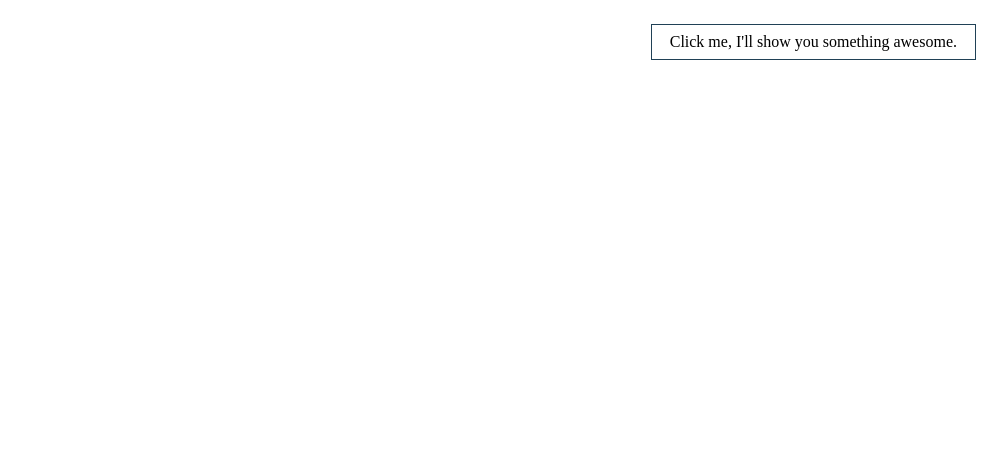
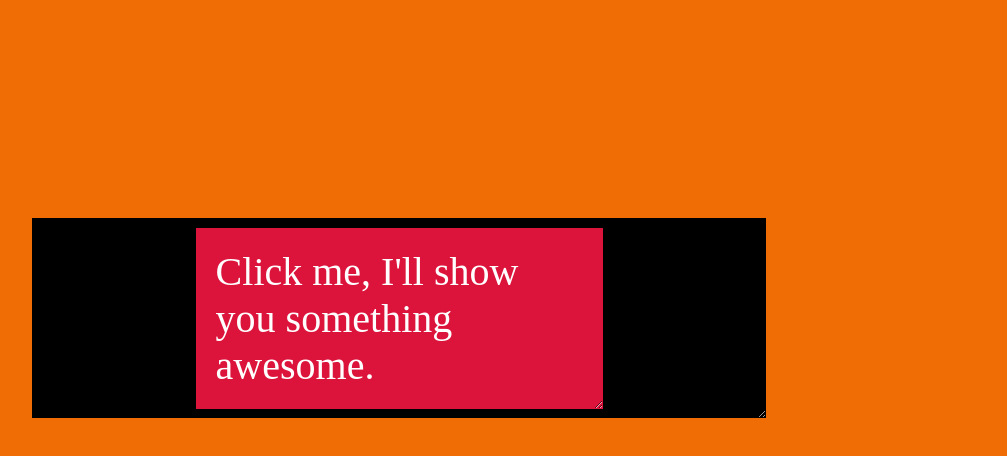
Before and after one commit to FrancoIC/Tests, a plain HTML site: page index.html in a window 1280 px wide. Shown: the whole page, without its empty margins (266-1273 px from the left). Drawn offline with Linux system fonts and the light colour scheme.

Commit message:
Add files via upload

```diff
--- a/BTN.css
+++ b/BTN.css
@@ -1,17 +1,43 @@
-p {
-  float: right;
+body {
+  background: #f06d06;
+  font-size: 80%;
+  padding: 20px;
 }
 
-p {
-  cursor: pointer;
-  margin-right: 30px;
-  padding: 8px 18px;
-  border: 1px solid #204156;
-  position: relative;
 
+main {
+  background: black;
+  height: 200px;
+  width: 60%;
+  margin-bottom: 0;
+  margin-top: 190px;
+  margin-left: 270px;
+  margin-right: 50px;
+  display: flex;
+  justify-content: center;
+  align-items: center;
+  resize: both;
+  overflow: auto;
+}
 
+main div {
+  background: #dc143c;
+  color: white;
+  width: 50%;
+  padding: 20px;
+  resize: both;
+  overflow: auto;
+  font-size: 40px;
+}
 
+div:hover {
+	cursor: pointer;
+	color: #7fffd4;
+	background: #deb887;
+}
 
-
-p a:active {
-  top: 2px;
+div:active {
+	margin-top: 4px;
+	color: #ffefd5;
+	background: #b22222;
+}
--- a/calcfunct.js
+++ b/calcfunct.js
@@ -2,3 +2,7 @@ function calc(numA,numB)
 {
 	return numA+numB;
 }
+
+function onClickFunct() {
+	document.getElementById('owo').innerHTML = '45 + 28 is equal to '+calc(45,28);
+}
--- a/index.html
+++ b/index.html
@@ -13,14 +13,13 @@
 
 <body>
 
-<p id='owo' onclick='onClickFunct()'>Click me, I'll show you something awesome.</p>
+<main>
 
-<script>
-function onClickFunct() {
-	document.getElementById('owo').innerHTML = '45 + 28 is equal to '+calc(45,28);
-}
-</script>
+   <div id='owo' onclick='onClickFunct()'>Click me, I'll show you something awesome.</div>
+
+</main>
+
+</body>
 
 
-</body>
 </html>
```
